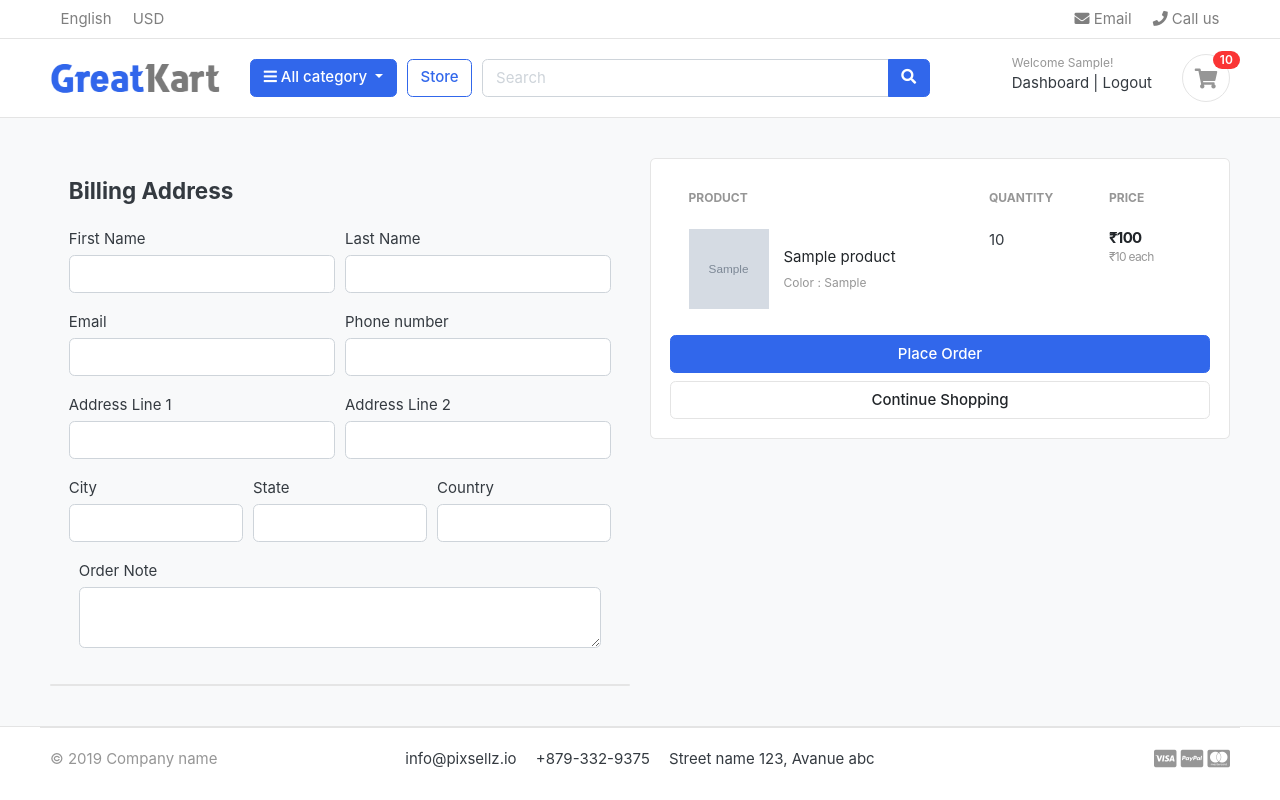
After one commit to kashaudhan/ecommerce-django-app, a Django app: page /cart/checkout/ in a window 1280 px wide. The commit adds this page. Run offline with Django 3.2, Linux system fonts and the light colour scheme; a user stored in the database is signed in; tables that the repository leaves empty hold one stand-in row (values such as "Sample post"); grey boxes marked "Sample" are stand-in pictures; some libraries are stand-ins or nearby versions; some web fonts are replaced.

Commit message:
feta: checkout

```diff
--- a/carts/context_processors.py
+++ b/carts/context_processors.py
@@ -8,7 +8,10 @@ def counter(request):
     else:
         try:
             cart = Cart.objects.filter(cart_id=_cart_id(request))
-            cart_items = CartItem.objects.all().filter(cart=cart[:1])
+            if request.user.is_authenticated:
+                cart_items = CartItem.objects.all().filter(user=request.user)
+            else:
+                cart_items = CartItem.objects.all().filter(cart=cart[:1])
             for cart_item in cart_items:
                 cart_count = cart_count + cart_item.quantity
         except Cart.DoesNotExist:
--- a/carts/models.py
+++ b/carts/models.py
@@ -1,5 +1,6 @@
 from django.db import models
 from store.models import Product, Variation
+from accounts.models import Account
 class Cart(models.Model):
     cart_id = models.CharField(max_length=256, blank=True)
     data_added = models.DateField(auto_now_add=True)
@@ -9,9 +10,10 @@ class Cart(models.Model):
 
 
 class CartItem(models.Model):
+    user = models.ForeignKey(Account, on_delete=models.CASCADE, null=True)
     product = models.ForeignKey(Product, on_delete=models.CASCADE)
     variations = models.ManyToManyField(Variation, blank=True)
-    cart = models.ForeignKey(Cart, on_delete=models.CASCADE)
+    cart = models.ForeignKey(Cart, on_delete=models.CASCADE, null=True)
     quantity = models.IntegerField()
     is_active = models.BooleanField(default=True)
 
--- a/carts/urls.py
+++ b/carts/urls.py
@@ -5,5 +5,6 @@ urlpatterns = [
     path('', views.cart, name='cart'),
     path('add_cart/<int:product_id>/', views.add_cart, name='add_cart'),
     path('remove/<int:product_id>/<int:cart_item_id>', views.remove_cart, name='remove_cart'),
-    path('remove_cart_item/<int:product_id>/<int:cart_item_id>', views.remove_cart_item, name='remove_cart_item')
+    path('remove_cart_item/<int:product_id>/<int:cart_item_id>', views.remove_cart_item, name='remove_cart_item'),
+    path('checkout/', views.checkout, name='checkout'),
 ]
--- a/carts/views.py
+++ b/carts/views.py
@@ -2,7 +2,7 @@ from carts.models import Cart, CartItem
 from django.shortcuts import get_object_or_404, redirect, render
 from store.models import Product, Variation
 from django.core.exceptions import ObjectDoesNotExist
-
+from django.contrib.auth.decorators import login_required
 
 def _cart_id(request):
     cart = request.session.session_key
@@ -12,78 +12,144 @@ def _cart_id(request):
 
 
 def add_cart(request, product_id):
+    current_user = request.user
     product = Product.objects.get(id=product_id) #get product
-    product_variation = []
-    if request.method == 'POST':
-        for item in request.POST:
-            key = item
-            value = request.POST[key]
 
-            try:
-                variation = Variation.objects.get(product=product, variation_category__iexact=key, variation_value__iexact=value)
-                product_variation.append(variation)
-            except:
-                pass
+    # if the user is authenticated
+    if current_user.is_authenticated:
+        product_variation = []
+        if request.method == 'POST':
+            for item in request.POST:
+                key = item
+                value = request.POST[key]
 
-    try:
-        # get the cart using cart id present in the session
-        cart = Cart.objects.get(cart_id=_cart_id(request))
-    except Cart.DoesNotExist:
-        cart = Cart.objects.create(cart_id = _cart_id(request))
+                try:
+                    variation = Variation.objects.get(product=product, variation_category__iexact=key, variation_value__iexact=value)
+                    product_variation.append(variation)
+                except:
+                    pass
 
-    cart.save()
+        is_cartitem_exists = CartItem.objects.filter(product=product, user=current_user).exists()
+        if is_cartitem_exists:
+            cart_item = CartItem.objects.filter(product=product, user=current_user)
+            # existing variations --> database
+            # current variations --> product_variation
+            #item_id --> database
+            ex_var_list = []
+            id = []
+            for item in cart_item:
+                existing_variation = item.variations.all()
+                ex_var_list.append(list(existing_variation))
+                id.append(item.id)
 
-    is_cartitem_exists = CartItem.objects.filter(product=product, cart=cart).exists()
-    if is_cartitem_exists:
-        cart_item = CartItem.objects.filter(product=product, cart=cart)
-        # existing variations --> database
-        # current variations --> product_variation
-        #item_id --> database
-        ex_var_list = []
-        id = []
-        for item in cart_item:
-            existing_variation = item.variations.all()
-            ex_var_list.append(list(existing_variation))
-            id.append(item.id)
 
-        print(ex_var_list)
+            if product_variation in ex_var_list:
+                # increase the cart item quantity
+                index = ex_var_list.index(product_variation)
+                item_id = id[index]
+                item = CartItem.objects.get(product=product, id=item_id)
+                item.quantity += 1
+                item.save()
 
-        if product_variation in ex_var_list:
-            # increase the cart item quantity
-            index = ex_var_list.index(product_variation)
-            item_id = id[index]
-            item = CartItem.objects.get(product=product, id=item_id)
-            item.quantity += 1
-            item.save()
+            else:
+                # create a new cart item
+                item = CartItem.objects.create(product=product, quantity=1, user=current_user)
+
+                if len(product_variation) > 0:
+                    item.variations.clear()
+                    item.variations.add(*product_variation)
+                # cart_item.quantity += 1
+                item.save()
 
         else:
-            # create a new cart item
-            item = CartItem.objects.create(product=product, quantity=1, cart=cart)
+            cart_item = CartItem.objects.create(
+                product = product,
+                quantity = 1,
+                user = current_user,
+            )
+            if len(product_variation) > 0:
+                cart_item.variations.clear()
+                cart_item.variations.add(*product_variation)
+            cart_item.save()
+        return redirect('cart')
 
+    # if user is not authenticated
+    else:
+        product_variation = []
+        if request.method == 'POST':
+            for item in request.POST:
+                key = item
+                value = request.POST[key]
+
+                try:
+                    variation = Variation.objects.get(product=product, variation_category__iexact=key, variation_value__iexact=value)
+                    product_variation.append(variation)
+                except:
+                    pass
+
+        try:
+            # get the cart using cart id present in the session
+            cart = Cart.objects.get(cart_id=_cart_id(request))
+        except Cart.DoesNotExist:
+            cart = Cart.objects.create(cart_id = _cart_id(request))
+
+        cart.save()
+
+        is_cartitem_exists = CartItem.objects.filter(product=product, cart=cart).exists()
+        if is_cartitem_exists:
+            cart_item = CartItem.objects.filter(product=product, cart=cart)
+            # existing variations --> database
+            # current variations --> product_variation
+            #item_id --> database
+            ex_var_list = []
+            id = []
+            for item in cart_item:
+                existing_variation = item.variations.all()
+                ex_var_list.append(list(existing_variation))
+                id.append(item.id)
+
+
+            if product_variation in ex_var_list:
+                # increase the cart item quantity
+                index = ex_var_list.index(product_variation)
+                item_id = id[index]
+                item = CartItem.objects.get(product=product, id=item_id)
+                item.quantity += 1
+                item.save()
+
+            else:
+                # create a new cart item
+                item = CartItem.objects.create(product=product, quantity=1, cart=cart)
+
+                if len(product_variation) > 0:
+                    item.variations.clear()
+                    item.variations.add(*product_variation)
+                # cart_item.quantity += 1
+                item.save()
+
+        else:
+            cart_item = CartItem.objects.create(
+                product = product,
+                quantity = 1,
+                cart = cart,
+            )
             if len(product_variation) > 0:
-                item.variations.clear()
-                item.variations.add(*product_variation)
-            # cart_item.quantity += 1
-            item.save()
-
-    else:
-        cart_item = CartItem.objects.create(
-            product = product,
-            quantity = 1,
-            cart = cart,
-        )
-        if len(product_variation) > 0:
-            cart_item.variations.clear()
-            cart_item.variations.add(*product_variation)
-        cart_item.save()
-    return redirect('cart')
+                cart_item.variations.clear()
+                cart_item.variations.add(*product_variation)
+            cart_item.save()
+        return redirect('cart')
 
 def remove_cart(request, product_id, cart_item_id):
-    cart = Cart.objects.get(cart_id = _cart_id(request))
+
     product = get_object_or_404(Product, id=product_id)
 
     try:
-        cart_item = CartItem.objects.get(product=product, cart=cart, id=cart_item_id)
+        if request.user.is_authenticated:
+            cart_item = CartItem.objects.get(product=product, user=request.user, id=cart_item_id)
+        else:
+            cart = Cart.objects.get(cart_id = _cart_id(request))
+            cart_item = CartItem.objects.get(product=product, cart=cart, id=cart_item_id)
+
         if cart_item.quantity > 1 :
             cart_item.quantity -= 1
             cart_item.save()
@@ -95,9 +161,14 @@ def remove_cart(request, product_id, cart_item_id):
 
 
 def remove_cart_item(request, product_id, cart_item_id):
-    cart = Cart.objects.get(cart_id = _cart_id(request))
     product = get_object_or_404(Product, id=product_id)
-    cart_item = CartItem.objects.get(product=product, cart=cart, id=cart_item_id)
+
+    if request.user.is_authenticated:
+        cart_item = CartItem.objects.get(product=product, user=request.user, id=cart_item_id)
+
+    else:
+        cart = Cart.objects.get(cart_id = _cart_id(request))
+        cart_item = CartItem.objects.get(product=product, cart=cart, id=cart_item_id)
     cart_item.delete()
     return redirect('cart')
 
@@ -107,8 +178,13 @@ def cart(request, total=0, quantity=0, cart_items=None):
     try:
         tax = 0
         grand_total = 0
-        cart = Cart.objects.get(cart_id=_cart_id(request))
-        cart_items = CartItem.objects.filter(cart=cart, is_active=True)
+
+        if request.user.is_authenticated:
+            cart_items = CartItem.objects.filter(user=request.user, is_active=True)
+
+        else:
+            cart = Cart.objects.get(cart_id=_cart_id(request))
+            cart_items = CartItem.objects.filter(cart=cart, is_active=True)
 
         for cart_item in cart_items:
             total += (cart_item.product.price * cart_item.quantity)
@@ -128,3 +204,33 @@ def cart(request, total=0, quantity=0, cart_items=None):
     }
 
     return render(request, 'store/cart.html', context)
+
+@login_required(login_url='login')
+def checkout(request, total=0, quantity=0, cart_items=None):
+    try:
+        tax = 0
+        grand_total = 0
+        if request.user.is_authenticated:
+            cart_items = CartItem.objects.filter(user=request.user, is_active=True)
+
+        else:
+            cart = Cart.objects.get(cart_id=_cart_id(request))
+            cart_items = CartItem.objects.filter(cart=cart, is_active=True)
+
+        for cart_item in cart_items:
+            total += (cart_item.product.price * cart_item.quantity)
+            quantity += cart_item.quantity
+        tax = total * 0.02
+        grand_total = total + tax
+
+    except ObjectDoesNotExist:
+        pass
+
+    context = {
+        'total': total,
+        'quantity': quantity,
+        'cart_items': cart_items,
+        'tax': tax,
+        'grand_total': grand_total
+    }
+    return render(request, 'store/checkout.html', context)
--- a/templates/store/cart.html
+++ b/templates/store/cart.html
@@ -99,7 +99,7 @@
 			<p class="text-center mb-3">
 				<img src="{% static './images/misc/payments.png' %}" height="26">
 			</p>
-			<a href="./place-order.html" class="btn btn-primary btn-block"> Checkout </a>
+			<a href="{% url 'checkout' %}" class="btn btn-primary btn-block"> Checkout </a>
 			<a href="{% url 'store' %}" class="btn btn-light btn-block">Continue Shopping</a>
 		</div> <!-- card-body.// -->
 		</div> <!-- card.// -->
--- /dev/null
+++ b/templates/store/checkout.html
@@ -0,0 +1,133 @@
+{% extends 'base.html' %}
+{% load static %}
+{% block content %}
+
+<section class="section-content padding-y bg">
+    <div class="container">
+        <form action='' method="POST">
+        {% csrf_token %}
+            <div class="row">
+                <aside class="col-lg-6">
+                    <div class='card-body'>
+                        <h4 class="card-title mb-4">Billing Address</h4>
+                            <div class='form-row'>
+                                <div class='col form-group'>
+                                    <label for=''>First Name</label>
+                                    <input type='text' name="first_name" class="form-control" required>
+                                </div>
+                                <div class='col form-group'>
+                                    <label for=''>Last Name</label>
+                                    <input type='text' name="last_name" class="form-control" required>
+                                </div>
+                            </div>
+                            <div class='form-row'>
+                                <div class='col form-group'>
+                                    <label for=''>Email</label>
+                                    <input type='text' name="email" class="form-control" required>
+                                </div>
+                                <div class='col form-group'>
+                                    <label for=''>Phone number</label>
+                                    <input type='text' name="phone" class="form-control" required>
+                                </div>
+                            </div>
+                            <div class='form-row'>
+                                <div class='col form-group'>
+                                    <label for=''>Address Line 1</label>
+                                    <input type='text' name="address_line_1" class="form-control" required>
+                                </div>
+                                <div class='col form-group'>
+                                    <label for=''>Address Line 2</label>
+                                    <input type='text' name="address_line_1" class="form-control">
+                                </div>
+                            </div>
+                            <div class='form-row'>
+                                <div class='col form-group'>
+                                    <label for=''>City</label>
+                                    <input type='text' name="city" class="form-control" required>
+                                </div>
+                                <div class='col form-group'>
+                                    <label for=''>State</label>
+                                    <input type='text' name="state" class="form-control" required>
+                                </div>
+                                <div class='col form-group'>
+                                    <label for=''>Country</label>
+                                    <input type='text' name="country" class="form-control">
+                                </div>
+                                </div>
+                                <div class='col form-group'>
+                                    <label for=''>Order Note</label>
+                                    <textarea type='text' name="order_note" class="form-control" ></textarea>
+                                </div>
+
+                    </div>
+                    <div class="card">
+                    </div>
+                    <!-- card.// -->
+                </aside>
+                <aside class="col-lg-6">
+                    <div class="card">
+                        <div class="card-body">
+                            <table class="table table-borderless table-shopping-cart">
+                                <thead class="text-muted">
+                                    <tr class="small text-uppercase">
+                                        <th scope="col">Product</th>
+                                        <th scope="col" width="120">Quantity</th>
+                                        <th scope="col" width="120">Price</th>
+                                    </tr>
+                                </thead>
+                                <tbody>
+                                    {% for cart_item in cart_items %}
+                                    <tr>
+                                        <td>
+                                        <figure class="itemside align-items-center">
+                                            <div class="aside">
+                                            <img
+                                                src="{{ cart_item.product.images.url }}"
+                                                class="img-sm"
+                                            />
+                                            </div>
+                                            <figcaption class="info">
+                                            <a
+                                                href="{{ cart_item.product.get_url }}"
+                                                class="title text-dark"
+                                                >{{ cart_item.product.product_name}}</a
+                                            >
+                                            <p class="text-muted small">
+                                                {% if cart_item.variations.all %}
+                                                    {% for item in cart_item.variations.all %}
+                                                    {{ item.variation_category | capfirst }} : {{ item.variation_value | capfirst }}
+                                                    <br />
+                                                    {% endfor %}
+                                                {% endif %}
+                                            </p>
+                                            </figcaption>
+                                        </figure>
+                                        </td>
+                                        <td>
+                                            <label for=''>{{ cart_item.quantity }}</label>
+                                        </td>
+                                        <td>
+                                            <div class="price-wrap">
+                                                <var class="price">&#8377;{{ cart_item.sub_total }}</var>
+                                                <small class="text-muted"
+                                                >&#8377;{{ cart_item.product.price }} each
+                                                </small>
+                                            </div>
+                                        </td>
+                                    </tr>
+                                    {% endfor %}
+                                </tbody>
+                            </table>
+                            <button type="submit" class="btn btn-primary btn-block">Place Order</button>
+                            <a href="{% url 'store' %}" class="btn btn-light btn-block"
+                            >Continue Shopping</a
+                            >
+                        </div>
+                    </div>
+                </aside>
+            </div>
+        </form>
+    </div>
+</section>
+
+{% endblock %}
```
Also changed, not shown: accounts/views.py (+49 -5 lines), carts/migrations/0003_auto_20210724_2029.py (added).
